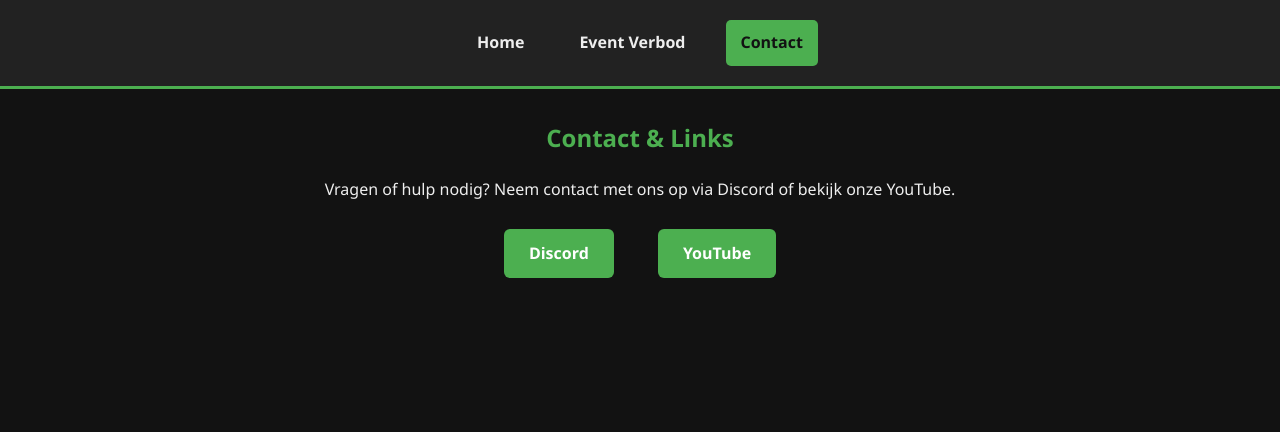
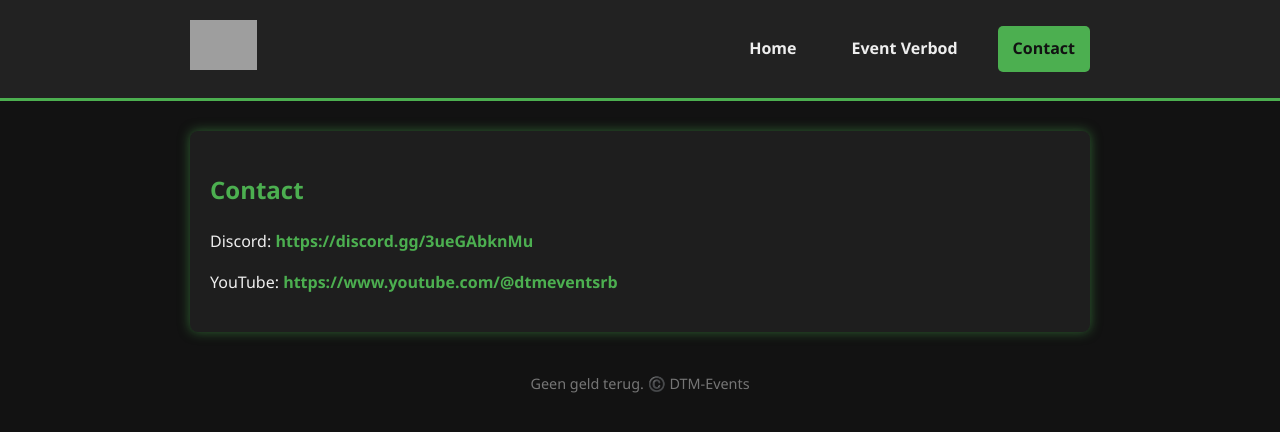
Before and after one commit to henk1242123/growagarden, a plain HTML site: page contact.html in a window 1280 px wide. Drawn offline with Linux system fonts and the light colour scheme; grey boxes are pictures that could not be loaded.

Commit message:
Update contact.html

```diff
--- a/contact.html
+++ b/contact.html
@@ -14,14 +14,23 @@
     }
     header {
       background: #222;
-      padding: 20px 0;
       border-bottom: 3px solid #4caf50;
     }
-    nav {
+    .container-header {
       max-width: 900px;
       margin: 0 auto;
+      padding: 20px 15px;
       display: flex;
-      justify-content: center;
+      align-items: center;
+      justify-content: space-between;
+    }
+    .logo {
+      height: 50px;
+      width: auto;
+      user-select: none;
+    }
+    nav {
+      display: flex;
       gap: 25px;
     }
     nav a {
@@ -41,46 +50,60 @@
       max-width: 900px;
       margin: 30px auto;
       padding: 0 20px;
-      text-align: center;
     }
-    h1 {
+    section {
+      background: #1e1e1e;
+      padding: 20px;
+      border-radius: 8px;
+      box-shadow: 0 0 12px rgba(76, 175, 80, 0.5);
+      margin-bottom: 40px;
+    }
+    h1, h2 {
       color: #4caf50;
-      margin-bottom: 20px;
     }
-    .links a {
-      display: inline-block;
-      margin: 10px 20px;
-      padding: 12px 25px;
-      background: #4caf50;
-      color: white;
+    a.external-link {
+      color: #4caf50;
       text-decoration: none;
       font-weight: 600;
-      border-radius: 6px;
-      transition: background 0.3s ease;
     }
-    .links a:hover {
-      background: #388e3c;
+    a.external-link:hover {
+      text-decoration: underline;
+    }
+    .no-refund {
+      margin-top: 30px;
+      font-size: 0.9rem;
+      color: #a0a0a0;
+      text-align: center;
+      font-weight: 500;
+      opacity: 0.7;
+      user-select: none;
     }
   </style>
 </head>
 <body>
   <header>
-    <nav>
-      <a href="index.html">Home</a>
-      <a href="verbod.html">Event Verbod</a>
-      <a href="contact.html" class="active">Contact</a>
-    </nav>
+    <div class="container-header">
+      <a href="index.html" class="logo-link">
+        <img src="https://cdn.discordapp.com/attachments/1392169437368422510/1396794001155293235/DTM-Events_Logo_Zwart-Photoroom.png?ex=687f6149&is=687e0fc9&hm=75dcf9f8ddfcf678d3f7a0de04144d5facf8c1435770bcd05aac5f7eb0f20a21&" alt="DTM-Events Logo" class="logo" />
+      </a>
+      <nav>
+        <a href="index.html">Home</a>
+        <a href="verbod.html">Event Verbod</a>
+        <a href="contact.html" class="active">Contact</a>
+      </nav>
+    </div>
   </header>
 
   <main>
     <section>
-      <h1>Contact & Links</h1>
-      <p>Vragen of hulp nodig? Neem contact met ons op via Discord of bekijk onze YouTube.</p>
-      <div class="links">
-        <a href="https://discord.gg/3ueGAbknMu" target="_blank" rel="noopener">Discord</a>
-        <a href="https://www.youtube.com/@dtmeventsrb" target="_blank" rel="noopener">YouTube</a>
-      </div>
+      <h1>Contact</h1>
+      <p>Discord: <a href="https://discord.gg/3ueGAbknMu" target="_blank" rel="noopener" class="external-link">https://discord.gg/3ueGAbknMu</a></p>
+      <p>YouTube: <a href="https://www.youtube.com/@dtmeventsrb" target="_blank" rel="noopener" class="external-link">https://www.youtube.com/@dtmeventsrb</a></p>
     </section>
+
+    <div class="no-refund">
+      Geen geld terug. ©️ DTM-Events
+    </div>
   </main>
 </body>
 </html>
```
